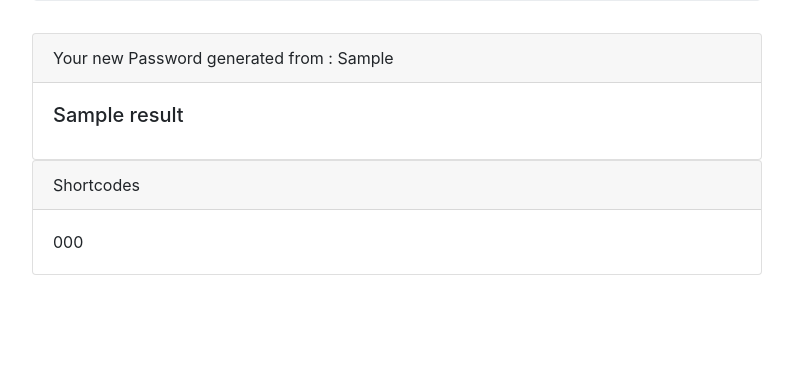
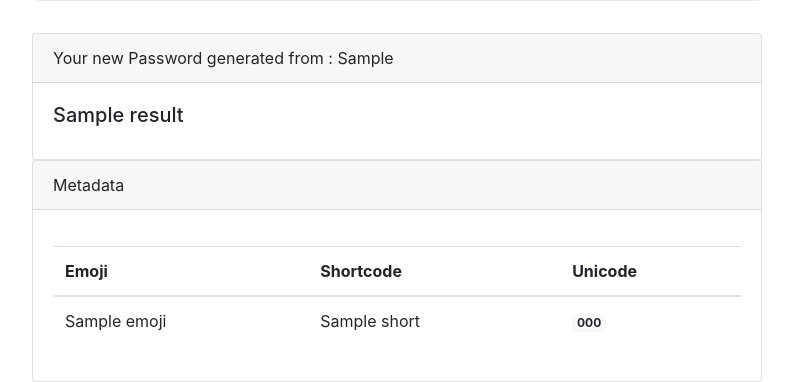
Before and after one commit to rangulvers/emojipw, a Flask app: template templates/index.html in a window 1280 px wide. Shown: the part 447-829 px from the top of the page, without its empty margins (243-1036 px from the left). Before the commit the page ends 722 px from the top, so only its background shows below. Run offline with Flask 2, Linux system fonts and the light colour scheme; the template is opened without the code that fills it: most values are stand-ins (such as "Sample title", 1, 10 or a date in 2020); some libraries are stand-ins or nearby versions.

Commit message:
add unicode table

```diff
--- a/app.py
+++ b/app.py
@@ -8,27 +8,45 @@ app = Flask(__name__)
 def index():
     if request.method == 'POST':
         lang = request.form["language"]
-        pw, shortcodes = generatePW(request.form["inputEmoji"], lang)
-        return render_template("index.html", result=pw, em=request.form["inputEmoji"], shortcodes=shortcodes)
+        pw, metadata = generatePW(request.form["inputEmoji"], lang)
+        return render_template("index.html", result=pw, em=request.form["inputEmoji"], metadata=metadata)
     elif request.method == 'GET':
         return render_template('index.html')
 
 
 def generatePW(inputEmoji, lang):
-    lst = [str.upper, str.lower]
+
     newPW = []
+    metadata = []
     shortcodes = []
     for e in inputEmoji:
-        shortcode = getShortCode(e, lang)
-        if shortcode.startswith(":"):
+        if emoji.is_emoji(e):
+            shortcode = getShortCode(e, lang)
             shortcodes.append(shortcode)
+            unicode = emoji.replace_emoji(e, replace=unicode_escape)
+            meta = {"emoji": e, "short": shortcode,
+                    "unicode_clean": clean_unicode(unicode), "unicode": unicode, "lang": lang}
+            metadata.append(meta)
             newPW.append(random.choice(shortcode))
-    return ''.join(random.choice(lst)(c) for c in newPW), shortcodes
+    return upperLower(newPW), metadata
 
 
 def getShortCode(input, lang):
     return emoji.demojize(input, language=lang)
 
 
+def unicode_escape(chars, data_dict):
+    return chars.encode('unicode-escape').decode()
+
+
+def clean_unicode(code):
+    return code[2:].lstrip("0")
+
+
+def upperLower(pw):
+    lst = [str.upper, str.lower]
+    return ''.join(random.choice(lst)(c) for c in pw)
+
+
 if __name__ == '__main__':
     app.run(threaded=True, port=5000)
--- a/templates/index.html
+++ b/templates/index.html
@@ -75,13 +75,30 @@
             <div class="col-md-8 offset-md-2">
                 <div class="card">
                     <div class="card-header">
-                        Shortcodes
+                        Metadata
                     </div>
                     <div class="card-body">
                         <p class="card-text">
-                            {% for code in shortcodes %}
-                            {{code}}</br>
-                            {% endfor %}
+                        <table class="table">
+                            <thead>
+                                <tr>
+                                    <th>Emoji</th>
+                                    <th>Shortcode</th>
+                                    <th>Unicode</th>
+
+                                </tr>
+                            </thead>
+                            <tbody>
+                                {% for meta in metadata %}
+                                <tr>
+                                    <td>{{meta.emoji}}</td>
+                                    <td>{{meta.short}}</td>
+                                    <td><a href="https://unicode-table.com/{{meta.lang}}/{{meta.unicode_clean}}/"
+                                            class="badge badge-light">{{meta.unicode}}</a></td>
+                                </tr>
+                                {% endfor %}
+                            </tbody>
+                        </table>
                         </p>
                     </div>
                 </div>
```
